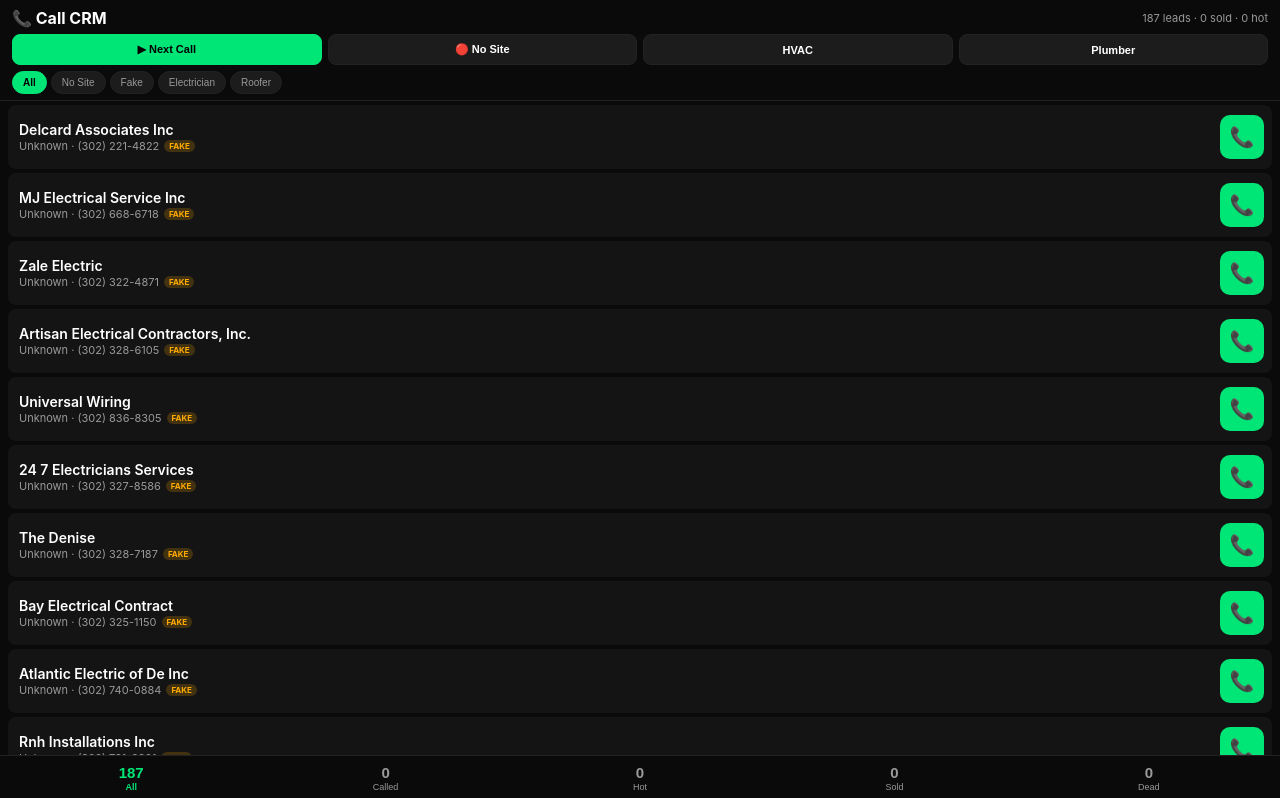
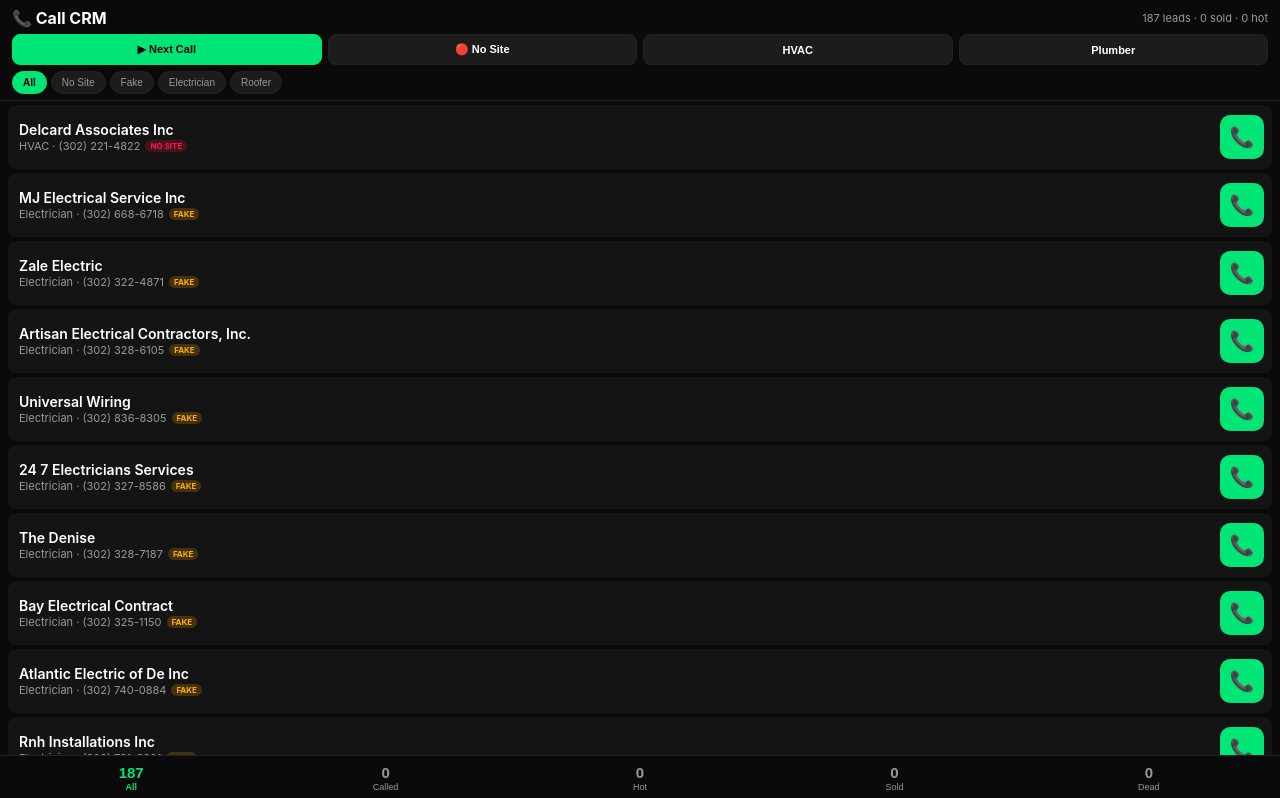
Before and after one commit to CRYPTORICH/applybot, a plain HTML site: page sites/crm/index.html in a window 1280 px wide. Shown: the top 798 px of the page. Drawn offline with Linux system fonts and the light colour scheme.

Commit message:
fix: CRM reads correct lead field names (cat->category, no_site->type)

```diff
--- a/sites/crm/index.html
+++ b/sites/crm/index.html
@@ -214,7 +214,16 @@ let leads=[],statuses=JSON.parse(localStorage.getItem('ls')||'{}'),notes=JSON.pa
 
 async function init(){
   try{leads=await(await fetch('leads.json')).json()}catch(e){try{leads=await(await fetch('../leads.json')).json()}catch(e2){console.log('no leads')}}
-  leads.forEach(l=>{l.name=(l.name||'').trim();l.phone=(l.phone||'').replace(/\D/g,'');l.category=l.category||'Unknown';l.type=l.type||'FAKE';l.slug=l.name.toLowerCase().replace(/[^a-z0-9]+/g,'-').replace(/-+/g,'-').replace(/^-|-$/g,'').substring(0,50)});
+  leads.forEach(l=>{
+    l.name=(l.name||'').trim();
+    l.phone=(l.phone||'').replace(/\D/g,'');
+    l.category=l.cat||l.category||'Unknown';
+    l.type=l.no_site?'NO_SITE':'FAKE';
+    l.website=l.website||'';
+    l.opener=l.opener||'';
+    l.zip=l.zip||'';
+    l.slug=l.name.toLowerCase().replace(/[^a-z0-9]+/g,'-').replace(/-+/g,'-').replace(/^-|-$/g,'').substring(0,50);
+  });
   setupVis();renderAll();
 }
 function s(name){return statuses[name]||'new'}
```
